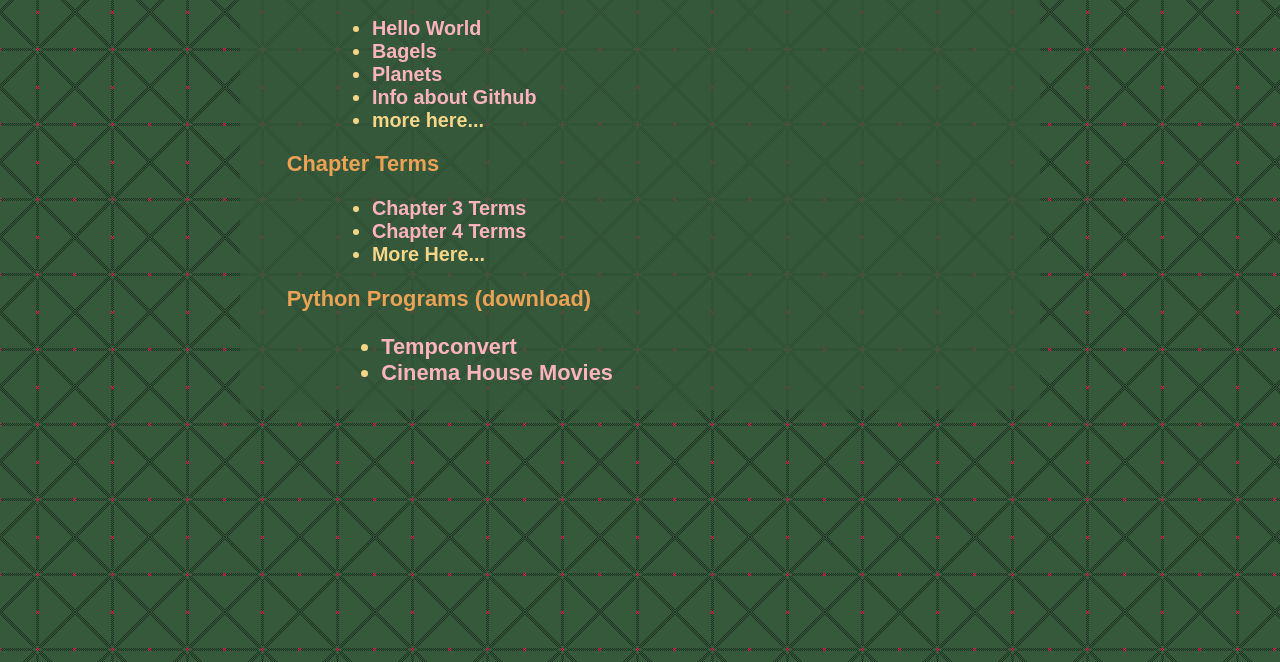
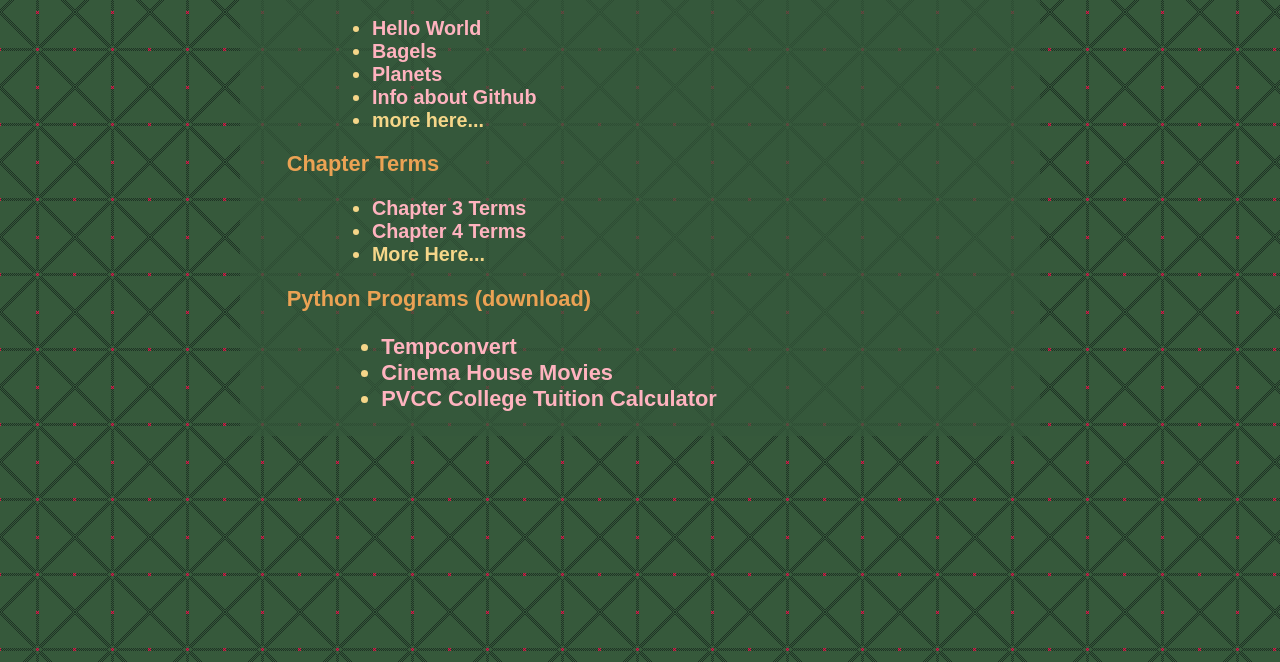
Before and after one commit to jcleary-pvcc/jcleary-pvcc.github.io, a plain HTML site: page index.html in a window 1280 px wide. Shown: the part 138-800 px from the top of the page. Drawn offline with Linux system fonts and the light colour scheme.

Commit message:
Update index.html

```diff
--- a/index.html
+++ b/index.html
@@ -59,6 +59,7 @@
         <ul>
             <li><a href = "tempconvert.py">Tempconvert</a></li>
             <li><a href = "movietickets.py">Cinema House Movies</a></li>
+            <li><a href = "collegetuition.py">PVCC College Tuition Calculator</a></li>
         </ul>
         </td>
         </tr>
```
